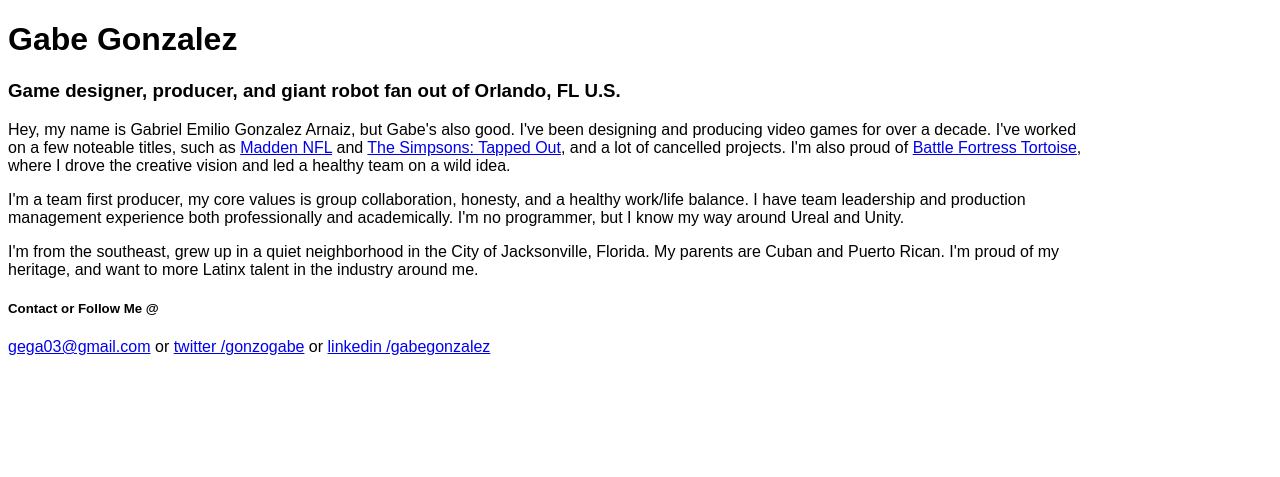
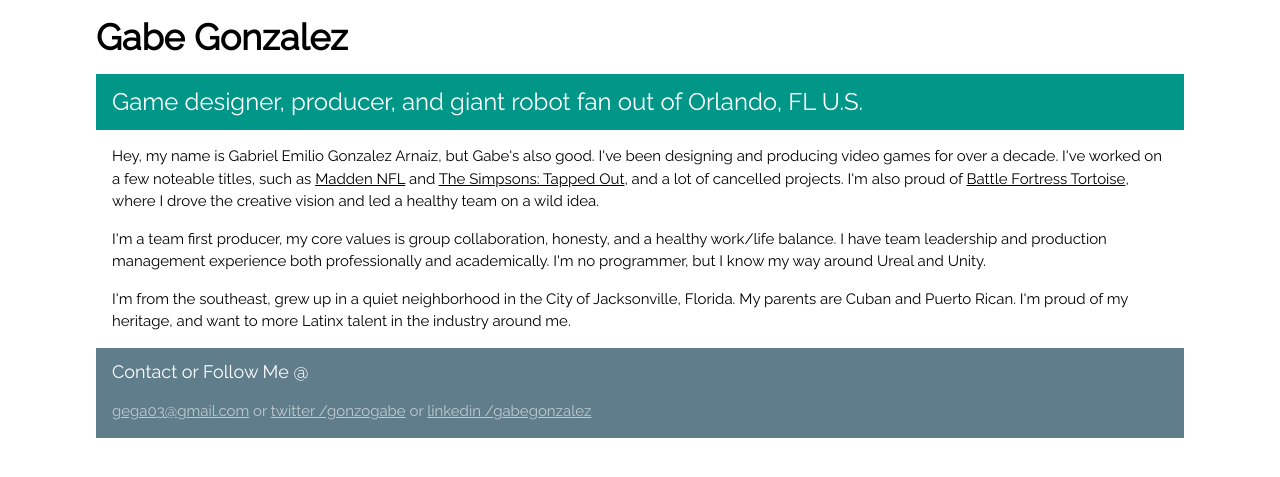
Before and after one commit to gg-gabe/gg-gabe.github.io, a Jekyll site: the page index.html, which Jekyll copies as it is, in a window 1280 px wide. Shown: the top 477 px of the page. Built offline with Jekyll 4.4.1, drawn with Linux system fonts in a browser that asks for light colours; comment, search, counter and statistics services are not loaded.

Commit message:
Add files via upload

```diff
--- a/index.html
+++ b/index.html
@@ -18,6 +18,9 @@
     <meta charset="utf-8" />
     <meta name="viewport" content="width=device-width, initial-scale=1">
     <meta name="twitter:dnt" content="on">
+    <link rel="stylesheet" href="https://www.w3schools.com/w3css/4/w3.css">
+    <link rel="stylesheet" href="https://fonts.googleapis.com/css?family=Raleway">
+    <link rel="stylesheet" href="https://www.w3schools.com/lib/w3-theme-black.css">
     <link rel="stylesheet" href="style.css">
     <meta name="author" content="Gabriel Gonzalez">
     <meta name="keywords" content="Gabe,Gonzalez,Games">
```
